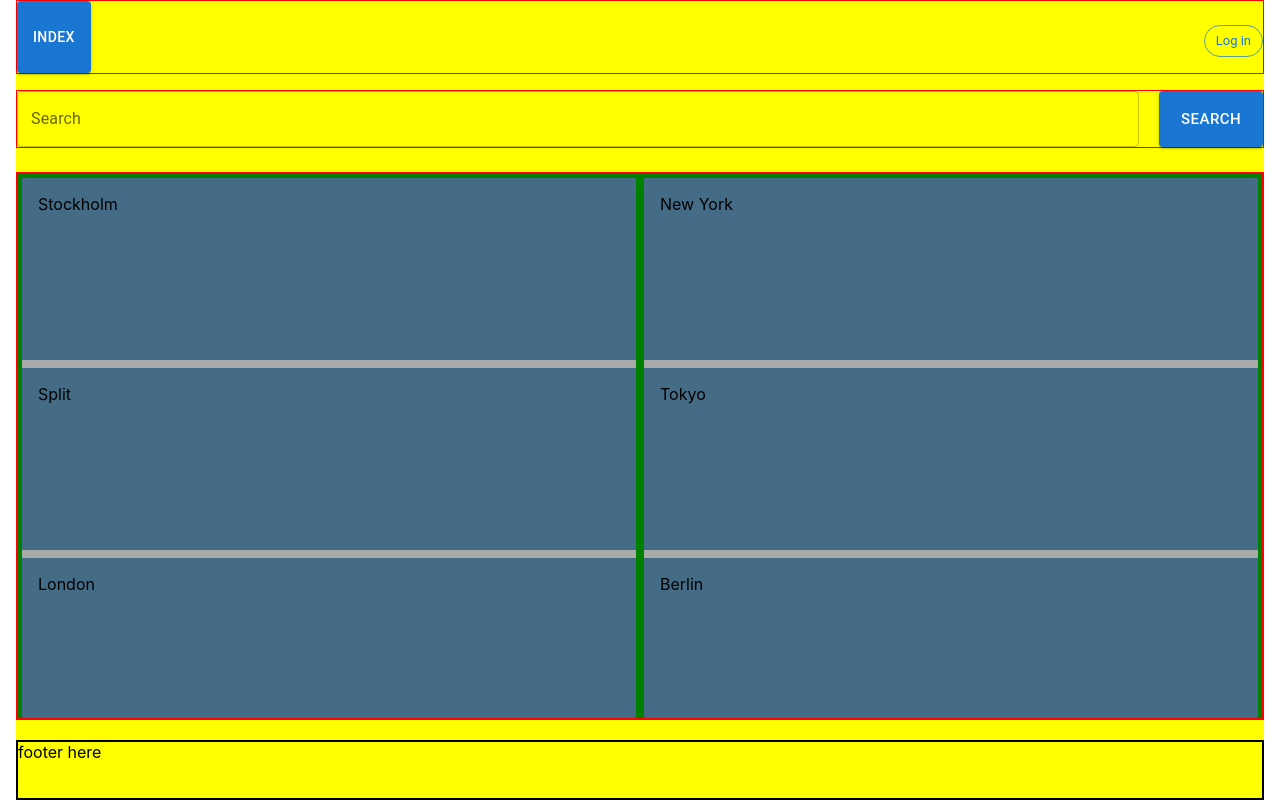
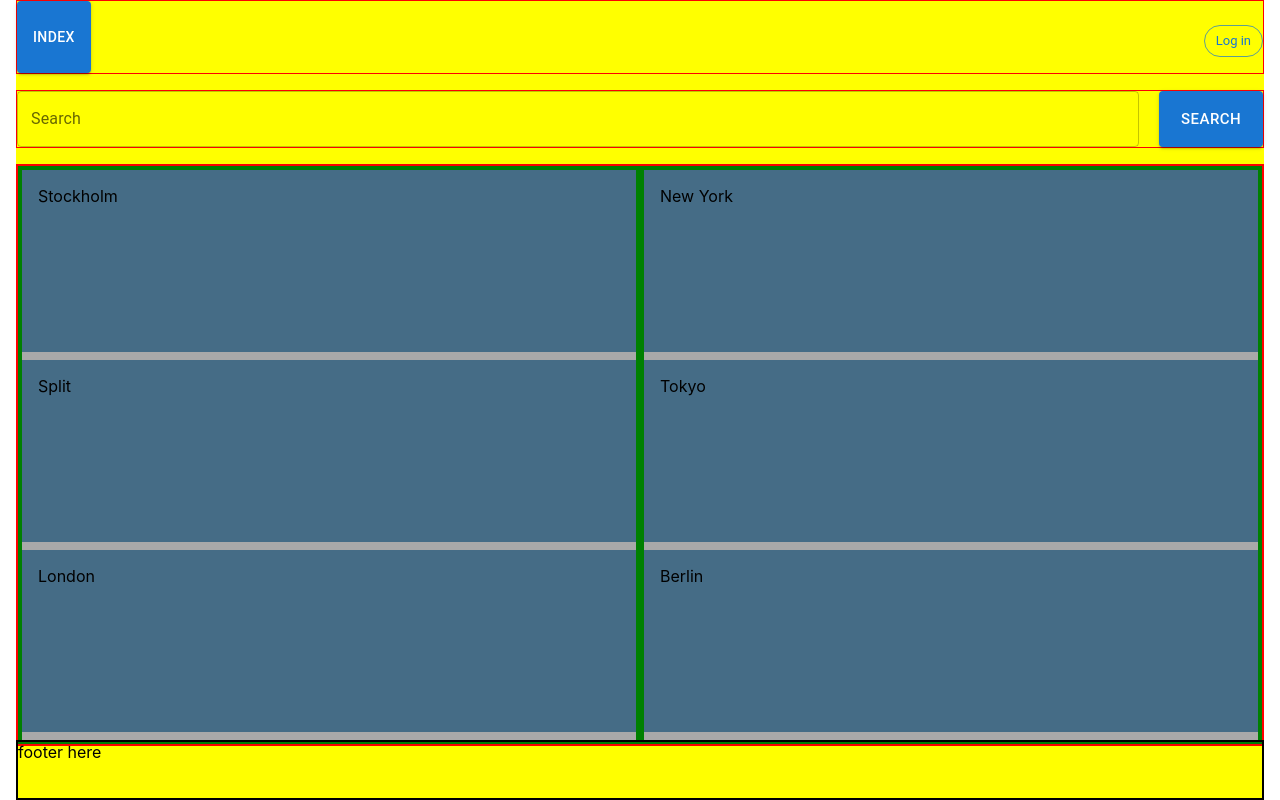
Before and after one commit to GoranAviani/react_apollo_client_3_cache, a React (Create React App) app: page / in a window 1280 px wide. Built offline with nearby package versions, Linux system fonts and the light colour scheme.

Commit message:
fixing search sizings

```diff
--- a/src/components/DefaultCities/DefaultCities.css
+++ b/src/components/DefaultCities/DefaultCities.css
@@ -1,6 +1,4 @@
 .defaultCities {
-    height: 68vh;
-    margin-top: 1vh;
     border: 2px solid red;
 }
 
```
